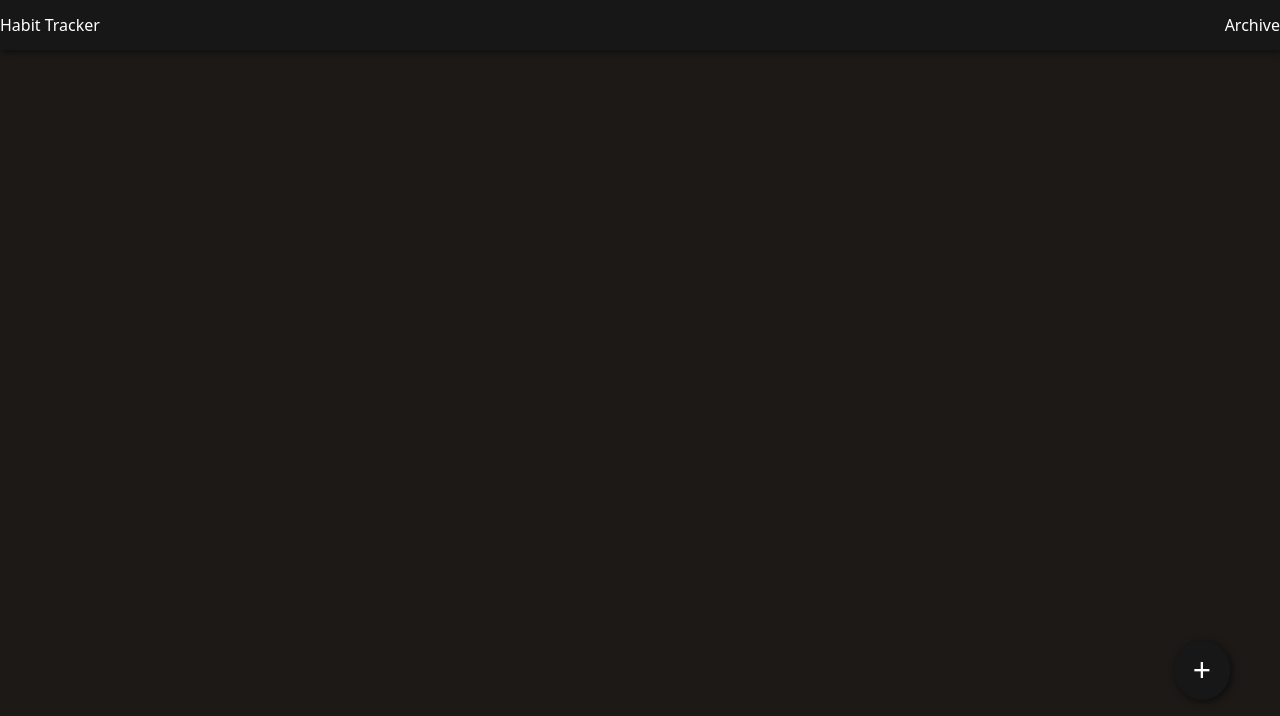
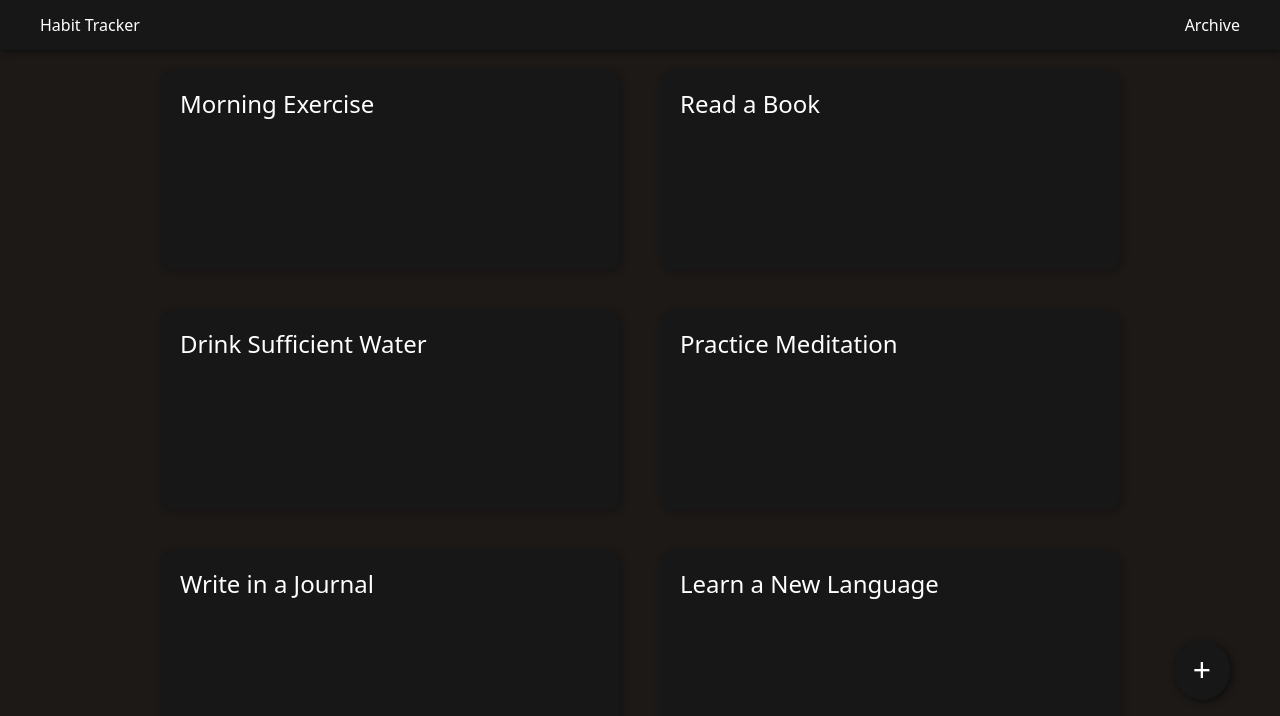
Before and after one commit to ParasArya289/habitTracker, a React (Create React App) app: page / in a window 1280 px wide. Shown: the top 716 px of the page. Built offline with nearby package versions, Linux system fonts and the light colour scheme.

Commit message:
feat: home page

```diff
--- a/src/App.css
+++ b/src/App.css
@@ -3,5 +3,6 @@
   width: 100vw;
   height:100vh;
   color:white;
+  overflow-y: auto;
   background-color: #1c1917;
 }
--- /dev/null
+++ b/src/Context/dataContext.js
@@ -0,0 +1,16 @@
+import { createContext, useContext, useReducer } from "react";
+import { dataReducer, initState } from "../Reducer/dataReducer";
+
+export const dataContext = createContext();
+
+export const DataContextProvider = ({ children }) => {
+  const [dataState, dispatchData] = useReducer(dataReducer, initState);
+
+  return (
+    <dataContext.Provider value={{ dataState, dispatchData }}>
+      {children}
+    </dataContext.Provider>
+  );
+};
+
+export const useData = () => useContext(dataContext);
--- a/src/Pages/Home/Home.css
+++ b/src/Pages/Home/Home.css
@@ -15,3 +15,9 @@
 .add-btn:hover{
     background-color: #44403c;
 }
+.habit-container{
+  display: grid;
+  justify-content: center;
+  align-items: center;
+  grid-template-columns: repeat(auto-fit,500px);
+}
--- a/src/Pages/Home/Home.js
+++ b/src/Pages/Home/Home.js
@@ -1,7 +1,18 @@
+import { HabitCard } from "../../components/HabitCard/HabitCard";
+import { useData } from "../../Context/dataContext";
 import "./Home.css";
 export const Home = () => {
+  const {dataState:{habits},dispatchData} = useData()
+
     return (
       <div className="home">
+        <div className="habit-container">
+          {
+            habits.map((habit)=>(
+              <HabitCard habit={habit}/>
+            ))
+          }
+        </div>
       <button className="add-btn">+</button>
       </div>
     );
--- /dev/null
+++ b/src/Reducer/dataReducer.js
@@ -0,0 +1,186 @@
+// export const habits = [
+//   {
+//     title: "",
+//     repeat: "",
+//     goal: "",
+//     timeOfDay: "",
+//     startDate: "",
+//   },
+// ];
+const habits = [
+  {
+    title: "Morning Exercise",
+    repeat: "Daily",
+    goal: "Stay fit and energized",
+    timeOfDay: "Morning",
+    startDate: "2023-06-15",
+  },
+
+  {
+    title: "Read a Book",
+    repeat: "Daily",
+    goal: "Expand knowledge and improve literacy",
+    timeOfDay: "Evening",
+    startDate: "2023-06-15",
+  },
+
+  {
+    title: "Drink Sufficient Water",
+    repeat: "Daily",
+    goal: "Stay hydrated and maintain health",
+    timeOfDay: "Throughout the day",
+    startDate: "2023-06-15",
+  },
+
+  {
+    title: "Practice Meditation",
+    repeat: "Daily",
+    goal: "Reduce stress and enhance mindfulness",
+    timeOfDay: "Morning or Evening",
+    startDate: "2023-06-15",
+  },
+
+  {
+    title: "Write in a Journal",
+    repeat: "Daily",
+    goal: "Reflect on thoughts and experiences",
+    timeOfDay: "Evening",
+    startDate: "2023-06-15",
+  },
+
+  {
+    title: "Learn a New Language",
+    repeat: "Daily",
+    goal: "Enhance language skills and cultural understanding",
+    timeOfDay: "Anytime",
+    startDate: "2023-06-15",
+  },
+
+  {
+    title: "Practice Gratitude",
+    repeat: "Daily",
+    goal: "Cultivate a positive mindset",
+    timeOfDay: "Morning or Evening",
+    startDate: "2023-06-15",
+  },
+
+  {
+    title: "Eat a Balanced Diet",
+    repeat: "Daily",
+    goal: "Maintain a healthy lifestyle",
+    timeOfDay: "Throughout the day",
+    startDate: "2023-06-15",
+  },
+
+  {
+    title: "Learn to Play an Instrument",
+    repeat: "Daily",
+    goal: "Develop musical skills",
+    timeOfDay: "Anytime",
+    startDate: "2023-06-15",
+  },
+
+  {
+    title: "Practice Yoga",
+    repeat: "Daily",
+    goal: "Improve flexibility and overall well-being",
+    timeOfDay: "Morning or Evening",
+    startDate: "2023-06-15",
+  },
+
+  {
+    title: "Limit Screen Time",
+    repeat: "Daily",
+    goal: "Reduce digital distractions and promote mindfulness",
+    timeOfDay: "Throughout the day",
+    startDate: "2023-06-15",
+  },
+
+  {
+    title: "Get Sufficient Sleep",
+    repeat: "Daily",
+    goal: "Ensure proper rest and rejuvenation",
+    timeOfDay: "Night",
+    startDate: "2023-06-15",
+  },
+
+  {
+    title: "Practice Random Acts of Kindness",
+    repeat: "Daily",
+    goal: "Spread positivity and make a difference",
+    timeOfDay: "Anytime",
+    startDate: "2023-06-15",
+  },
+
+  {
+    title: "Engage in Creative Writing",
+    repeat: "Daily",
+    goal: "Boost creativity and writing skills",
+    timeOfDay: "Evening",
+    startDate: "2023-06-15",
+  },
+
+  {
+    title: "Take Regular Breaks",
+    repeat: "Daily",
+    goal: "Increase productivity and prevent burnout",
+    timeOfDay: "Throughout the day",
+    startDate: "2023-06-15",
+  },
+
+  {
+    title: "Connect with Loved Ones",
+    repeat: "Daily",
+    goal: "Nurture relationships and social connections",
+    timeOfDay: "Anytime",
+    startDate: "2023-06-15",
+  },
+
+  {
+    title: "Practice Mindful Eating",
+    repeat: "Daily",
+    goal: "Eat with awareness and savor the flavors",
+    timeOfDay: "Throughout the day",
+    startDate: "2023-06-15",
+  },
+
+  {
+    title: "Learn a New Skill",
+    repeat: "Daily",
+    goal: "Broaden knowledge and enhance personal growth",
+    timeOfDay: "Anytime",
+    startDate: "2023-06-15",
+  },
+
+  {
+    title: "Spend Time in Nature",
+    repeat: "Daily",
+    goal: "Enjoy outdoor activities and appreciate the environment",
+    timeOfDay: "Morning or Evening",
+    startDate: "2023-06-15",
+  },
+
+  {
+    title: "Practice Deep Breathing",
+    repeat: "Daily",
+    goal: "Relax, reduce stress, and enhance focus",
+    timeOfDay: "Anytime",
+    startDate: "2023-06-15",
+  },
+];
+
+export const initState = {
+  habits: [...habits],
+  archive: [],
+};
+
+export const dataReducer = (state, action) => {
+  switch (action.type) {
+    case "DELETE_HABBIT":
+    case "UPDATE_HABBIT":
+    case "ADD_HABBIT":
+    case "MOVE_TO_ARCHIVE":
+    default:
+      return state;
+  }
+};
--- /dev/null
+++ b/src/components/HabitCard/HabitCard.css
@@ -0,0 +1,10 @@
+.habitcard-container {
+  background-color: #171717;
+  height: 200px;
+  margin: 20px;
+  padding: 20px;
+  text-align: left;
+  border-radius: 12px;
+  box-shadow: 2px 2px 7px rgba(0, 0, 0, 0.25);
+  z-index: 999;
+}
--- /dev/null
+++ b/src/components/HabitCard/HabitCard.js
@@ -0,0 +1,9 @@
+import "./HabitCard.css";
+
+export const HabitCard = ({ habit }) => {
+  return (
+    <div className="habitcard-container">
+      <h4>{habit.title}</h4>
+    </div>
+  );
+};
--- a/src/components/Navbar/Navbar.css
+++ b/src/components/Navbar/Navbar.css
@@ -3,7 +3,7 @@
     background-color: #171717;
     display: flex;
     justify-content: space-between;
-    padding: 0 20px ;
+    padding: 0 50px;
     height: 50px;
     align-items: center;
     position: sticky;
@@ -14,7 +14,7 @@
     z-index: 999;
 }
 .navbar > a{
+    padding:0 40px;
     color:white;
     text-decoration: none;
-
 }
--- a/src/index.js
+++ b/src/index.js
@@ -4,12 +4,15 @@ import "./index.css";
 import App from "./App";
 import "bootstrap/dist/css/bootstrap.min.css";
 import { BrowserRouter } from "react-router-dom";
+import { DataContextProvider } from "./Context/dataContext";
 
 const root = ReactDOM.createRoot(document.getElementById("root"));
 root.render(
   <React.StrictMode>
     <BrowserRouter>
-      <App />
+      <DataContextProvider>
+        <App />
+      </DataContextProvider>
     </BrowserRouter>
   </React.StrictMode>
 );
```
